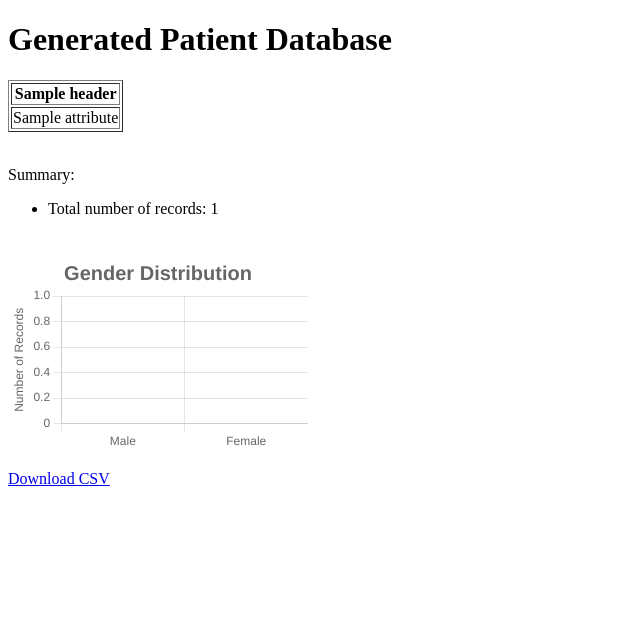
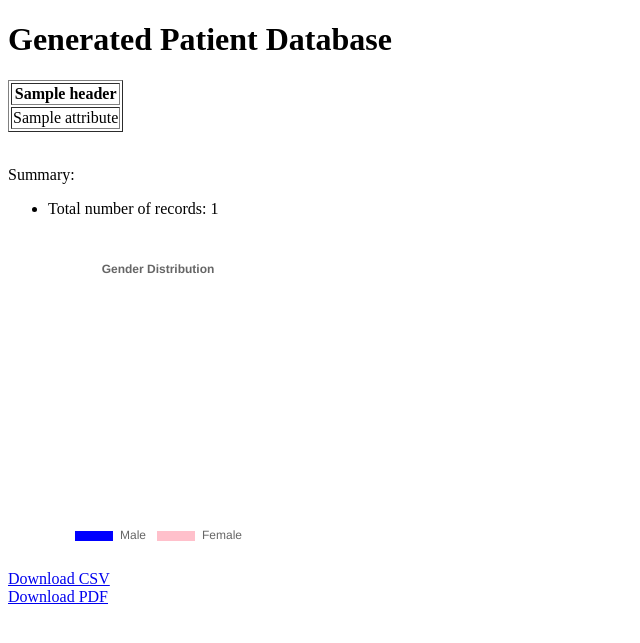
Before and after one commit to wizardofgit/zpi-project, a Flask app: template templates/table.html in a window 1280 px wide. Shown: the top 643 px of the page, without its empty margins (0-640 px from the left). Run offline with Flask 3, Linux system fonts and the light colour scheme; the template is opened without the code that fills it: most values are stand-ins (such as "Sample title", 1, 10 or a date in 2020); parts of the project's set-up code (start-up, migrations or seed data) failed here and were passed over.

Commit message:
many tweaks regarding almmost everything

```diff
--- a/main.py
+++ b/main.py
@@ -4,6 +4,8 @@ import json
 import io
 import csv
 import tempfile
+from fpdf import FPDF
+from matplotlib import pyplot as plt
 
 app = flask.Flask(__name__)
 
@@ -22,39 +24,139 @@ def verify_config_file():
         raise "No config file found"
 
 
-def calculate_summary(data_list):
+def calculate_summary(data_list, headers):
     male_heights = []
     male_weights = []
     female_heights = []
     female_weights = []
 
+    weight_index = None
+    height_index = None
+    gender_index = None
+
+    for i, column_name in enumerate(headers):
+        if 'weight' in column_name.lower():
+            weight_index = i
+        elif 'height' in column_name.lower():
+            height_index = i
+        elif 'gender' in column_name.lower() or 'sex' in column_name.lower():
+            gender_index = i
+
     for record in data_list:
         try:
-            weight_str, height_str, gender = record
+            if weight_index is not None:
+                weight_str = record[weight_index]
+                weight = int(weight_str.split()[0])
+                male_weights.append(weight) if record[gender_index].strip().lower() in ['male',
+                                                                                        'm'] else female_weights.append(
+                    weight)
 
-            weight = int(weight_str.split()[0])
-            height = int(height_str.split()[0])
-            gender = gender.strip().lower()
-
-            if gender == 'male':
-                male_heights.append(height)
-                male_weights.append(weight)
-            elif gender == 'female':
-                female_heights.append(height)
-                female_weights.append(weight)
-        except (ValueError, IndexError) as e:
+            if height_index is not None:
+                height_str = record[height_index]
+                height = int(height_str.split()[0])
+                male_heights.append(height) if record[gender_index].strip().lower() in ['male',
+                                                                                        'm'] else female_heights.append(
+                    height)
+        except (ValueError, IndexError):
             continue
 
-    num_male_records = len(male_heights)
-    num_female_records = len(female_heights)
+    num_male_records = max(len(male_heights), len(male_weights))
+    num_female_records = max(len(female_heights), len(female_weights))
 
-    average_male_height = round(sum(male_heights) / num_male_records, 2) if num_male_records > 0 else 0
-    average_male_weight = round(sum(male_weights) / num_male_records, 2) if num_male_records > 0 else 0
+    average_male_weight = round(sum(male_weights) / len(male_weights), 2) if male_weights else 0
+    average_male_height = round(sum(male_heights) / len(male_heights), 2) if male_heights else 0
 
-    average_female_height = round(sum(female_heights) / num_female_records, 2) if num_female_records > 0 else 0
-    average_female_weight = round(sum(female_weights) / num_female_records, 2) if num_female_records > 0 else 0
+    average_female_weight = round(sum(female_weights) / len(female_weights), 2) if female_weights else 0
+    average_female_height = round(sum(female_heights) / len(female_heights), 2) if female_heights else 0
 
     return num_male_records, average_male_height, average_male_weight, num_female_records, average_female_height, average_female_weight
+
+
+def generate_pdf_from_data(headers, data_list, summary_data):
+    pdf = FPDF()
+    pdf.add_page()
+    pdf.set_font("Arial", size=12)
+
+    for header in headers:
+        pdf.set_font("Arial", size=12, style='B')
+        pdf.cell(40, 10, header, border=1)
+    pdf.ln()
+
+    for row in data_list:
+        for item in row:
+            pdf.set_font("Arial", size=12)
+            pdf.cell(40, 10, str(item), border=1)
+        pdf.ln()
+
+    pdf.ln()
+    pdf.set_font("Arial", size=14, style='B')
+    pdf.cell(0, 10, "Summary", ln=True)
+    pdf.set_font("Arial", size=12)
+
+    pdf.cell(0, 10, f"Total number of records: {summary_data['total_records']}", ln=True)
+
+    def replace_zero_with_dash(value):
+        return "--" if value == 0 else str(value) + ' kg'
+
+    def format_height(height):
+        return f"{height} cm" if height >= 3 else f"{height} m"
+
+    if summary_data['num_male_records'] > 0:
+        pdf.cell(10)
+        pdf.cell(0, 10, "a) Male:", ln=True)
+        pdf.cell(20)
+        pdf.cell(0, 10, f"- Number of records: {summary_data['num_male_records']}", ln=True)
+        pdf.cell(20)
+        pdf.cell(0, 10, f"- Average weight: {replace_zero_with_dash(summary_data['average_male_weight'])}", ln=True)
+        pdf.cell(20)
+        pdf.cell(0, 10, f"- Average height: {format_height(summary_data['average_male_height'])}", ln=True)
+
+    if summary_data['num_female_records'] > 0:
+        pdf.cell(10)
+        pdf.cell(0, 10, "b) Female:", ln=True)
+        pdf.cell(20)
+        pdf.cell(0, 10, f"- Number of records: {summary_data['num_female_records']}", ln=True)
+        pdf.cell(20)
+        pdf.cell(0, 10, f"- Average weight: {replace_zero_with_dash(summary_data['average_female_weight'])}", ln=True)
+        pdf.cell(20)
+        pdf.cell(0, 10, f"- Average height: {format_height(summary_data['average_female_height'])}", ln=True)
+
+    plt.figure(figsize=(6, 4))
+    labels = []
+    sizes = []
+
+    if summary_data['num_male_records'] > 0:
+        labels.append('Male')
+        sizes.append(summary_data['num_male_records'])
+
+    if summary_data['num_female_records'] > 0:
+        labels.append('Female')
+        sizes.append(summary_data['num_female_records'])
+
+    colors = ['skyblue', 'pink']
+    plt.pie(sizes, labels=labels, autopct='%1.1f%%', startangle=140, colors=colors)
+    plt.axis('equal')
+    plt.title('Gender Distribution', fontweight='bold')
+
+    for text in plt.gca().texts:
+        if '%' in text.get_text():
+            text.set_fontsize(12)
+            text.set_weight('bold')
+
+    temp_image_file = tempfile.NamedTemporaryFile(delete=False, suffix='.png')
+    plt.savefig(temp_image_file.name)
+    plt.close()
+
+    if pdf.get_y() > 200:
+        pdf.add_page()
+
+    pdf.image(temp_image_file.name, x=10, y=pdf.get_y(), w=140)
+    pdf.ln()
+
+    with tempfile.NamedTemporaryFile(mode='w+b', delete=False, suffix='.pdf') as temp_file:
+        pdf.output(temp_file.name)
+
+    return temp_file.name
 
 
 @app.route('/generate', methods=['GET', 'POST'])
@@ -82,7 +184,10 @@ def generate_prompt():
 
         client.close()
 
+        # szybko naprawilem zeby wczytywac obydwa csv
         headers = ', '.join(csv_header).split(';')
+        if len(headers) == 1:
+            headers = headers[0].split(', ')
         data_str = response.choices[0].message.content
         data_list = data_str.split("\n")
         for i in range(len(data_list)):
@@ -90,7 +195,7 @@ def generate_prompt():
         data_list.pop(0)
 
         num_male_records, average_male_height, average_male_weight, num_female_records, average_female_height, average_female_weight = calculate_summary(
-            data_list)
+            data_list, headers)
         total_records = len(data_list)
 
         with tempfile.NamedTemporaryFile(mode='w', delete=False, suffix='.csv') as temp_file:
@@ -98,10 +203,22 @@ def generate_prompt():
             csv_writer.writerow(headers)
             csv_writer.writerows(data_list)
             temp_file_path = temp_file.name
-        print(headers, data_list)
+
+            # Wywołaj funkcję pomocniczą do generowania pliku PDF
+            # Wywołaj funkcję pomocniczą do generowania pliku PDF
+            pdf_file_path = generate_pdf_from_data(headers, data_list, {
+                'total_records': total_records,
+                'num_male_records': num_male_records,
+                'average_male_weight': average_male_weight,
+                'average_male_height': average_male_height,
+                'num_female_records': num_female_records,
+                'average_female_weight': average_female_weight,
+                'average_female_height': average_female_height
+            })
 
         # Pass data to HTML template
-        return flask.render_template("table.html", headers=csv_header, data=data_list, csv_file=temp_file_path,
+        return flask.render_template("table.html", headers=headers, data=data_list, csv_file=temp_file_path,
+                                     pdf_file=pdf_file_path,
                                      total_records=total_records,
                                      num_male_records=num_male_records, average_male_weight=average_male_weight,
                                      average_male_height=average_male_height, num_female_records=num_female_records,
@@ -126,7 +243,6 @@ def upload_file():
             csv_reader = csv.reader(csv_data)
             global csv_header
             csv_header = next(csv_reader)
-
             del csv_reader
             del csv_data
 
@@ -173,6 +289,15 @@ def download_csv():
         return "Error: CSV file not found"
 
 
+@app.route('/download_pdf')
+def download_pdf():
+    pdf_file = flask.request.args.get('pdf_file')
+    if pdf_file:
+        return flask.send_file(pdf_file, mimetype='text/pdf', as_attachment=True, download_name='generated_data.pdf')
+    else:
+        return "Error: PDF file not found"
+
+
 if __name__ == '__main__':
     verify_config_file()
     app.run()
--- a/requirements.txt
+++ b/requirements.txt
@@ -4,3 +4,5 @@ json
 io
 csv
 tempfile
+fpdf
+matplotlib
--- a/templates/table.html
+++ b/templates/table.html
@@ -5,14 +5,6 @@
     <meta name="viewport" content="width=device-width, initial-scale=1.0">
     <title>Generated Patient Database</title>
     <script src="https://cdn.jsdelivr.net/npm/chart.js"></script>
-    <style>
-        canvas {
-            max-width: 300px;
-            max-height: 200px;
-            width: 100%;
-            height: auto;
-        }
-    </style>
 </head>
 <body>
 <h1>Generated Patient Database</h1>
@@ -43,8 +35,8 @@
         <li>Male:
             <ul>
                 <li>Number of records: {{ num_male_records }}</li>
-                <li>Average weight: {{ average_male_weight }}</li>
-                <li>Average height: {{ average_male_height }}</li>
+                <li>Average weight: {% if average_male_weight == 0 %}-{% else %}{{ average_male_weight }} kg{% endif %}</li>
+                <li>Average height: {% if average_male_height == 0 %}-{% else %}{{ average_male_height }}{% endif %} {% if average_male_height != 0 %}{{ "cm" if average_male_height >= 3 else "m" }}{% endif %}</li>
             </ul>
         </li>
     </ul>
@@ -54,15 +46,15 @@
         <li>Female:
             <ul>
                 <li>Number of records: {{ num_female_records }}</li>
-                <li>Average weight: {{ average_female_weight }}</li>
-                <li>Average height: {{ average_female_height }}</li>
+                <li>Average weight: {% if average_female_weight == 0 %}-{% else %}{{ average_female_weight }} kg{% endif %}</li>
+                <li>Average height: {% if average_female_height == 0 %}-{% else %}{{ average_female_height }}{% endif %} {% if average_female_height != 0 %}{{ "cm" if average_female_height >= 3 else "m" }}{% endif %}</li>
             </ul>
         </li>
     </ul>
     {% endif %}
 </ul>
 <br>
-<canvas id="genderHistogram"></canvas>
+<canvas id="genderPieChart"></canvas>
 
 <script>
     const data = {
@@ -75,7 +67,7 @@
     };
 
     const config = {
-        type: 'bar',
+        type: 'doughnut',
         data: data,
         options: {
             plugins: {
@@ -83,32 +75,28 @@
                     display: true,
                     text: 'Gender Distribution',
                     font: {
-                        size: 20,
+                        size: 12,
                         weight: 'bold'
                     }
                 },
                 legend: {
-                    display: false
+                    display: true,
+                    position: 'bottom'
                 }
             },
-            scales: {
-                y: {
-                    beginAtZero: true,
-                    title: { // Dodanie tytułu dla osi Y
-                        display: true,
-                        text: 'Number of Records'
-                    }
-                }
-            }
+            aspectRatio: 1, // Ustawienie proporcji wykresu
+            responsive: false // Wyłączenie responsywności
         }
     };
 
-    var genderHistogram = new Chart(
-        document.getElementById('genderHistogram'),
+    var genderPieChart = new Chart(
+        document.getElementById('genderPieChart'),
         config
     );
 </script>
 <br>
 <a href="/download_csv?csv_file={{ csv_file }}">Download CSV</a>
+<br>
+<a href="/download_pdf?pdf_file={{ pdf_file }}">Download PDF</a>
 </body>
 </html>
```
